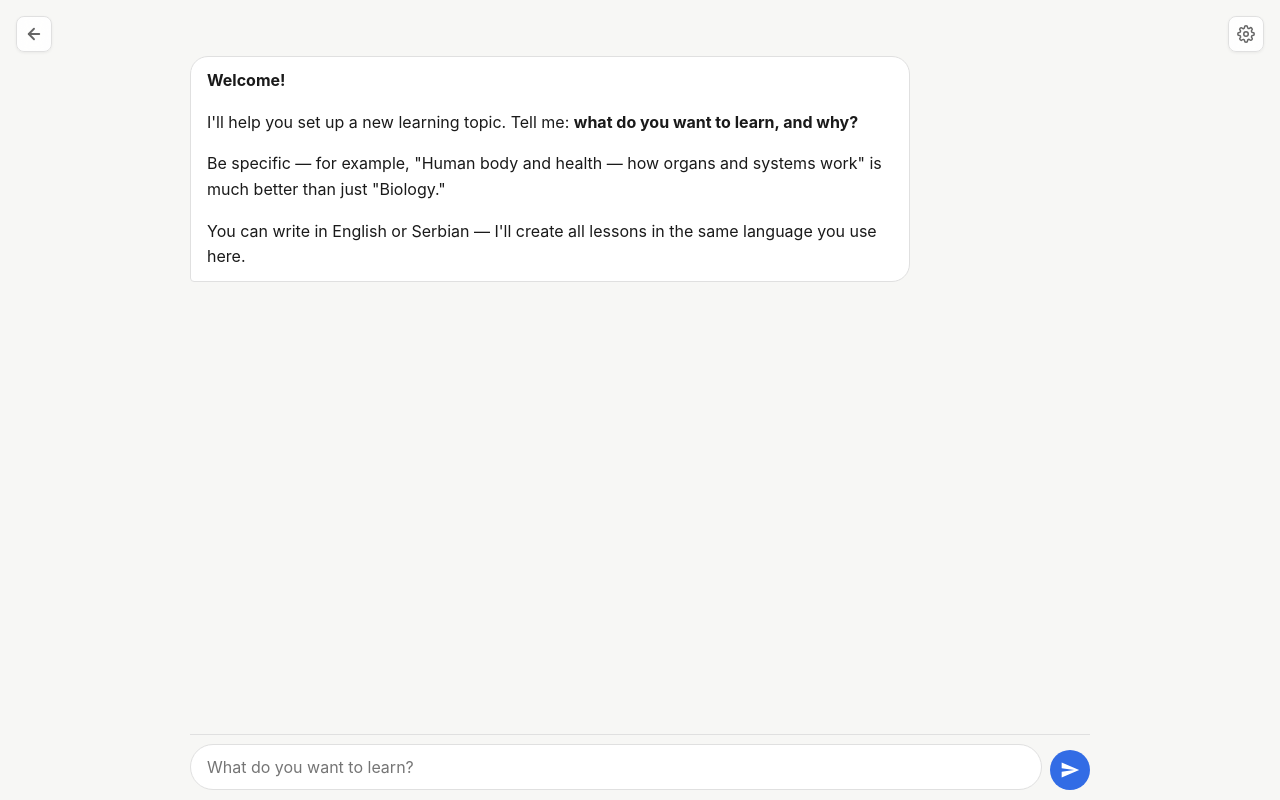
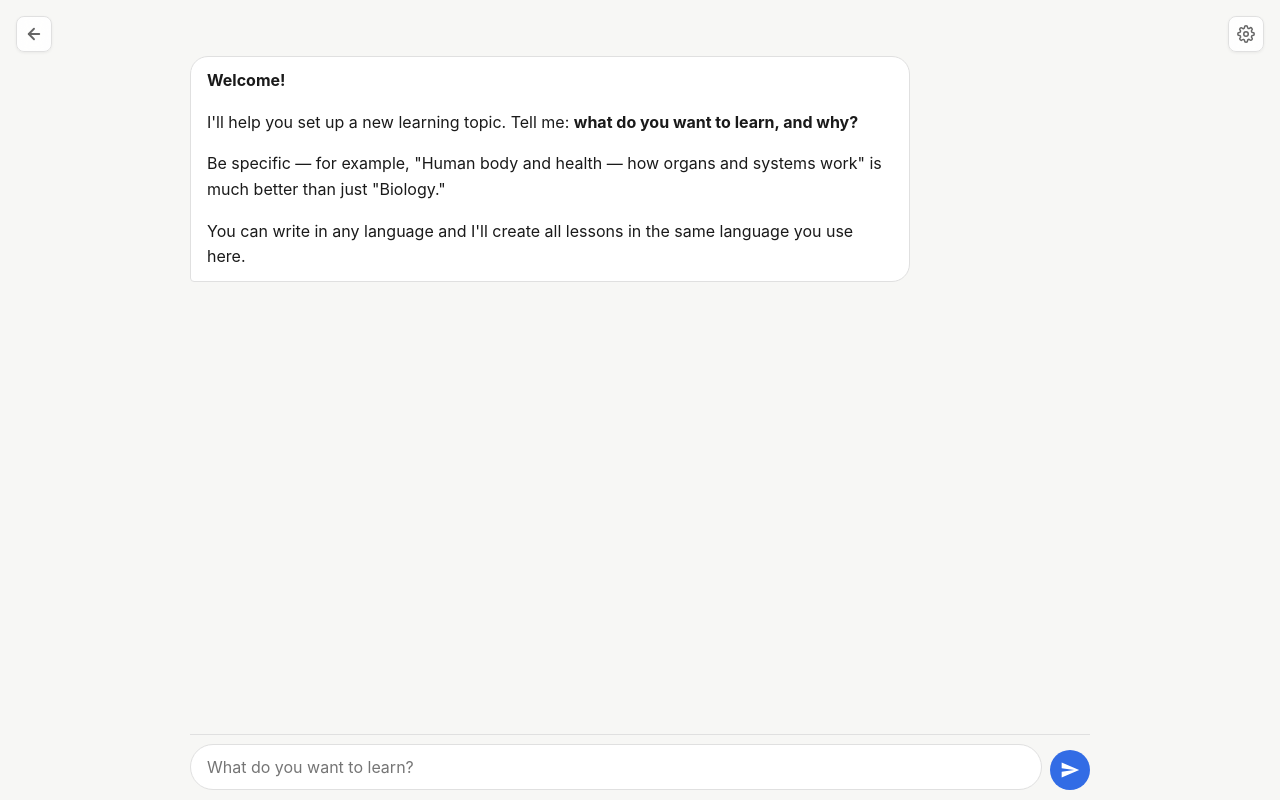
Before and after one commit to alexunder18/learning-hub, a Flask app: page /new-topic in a window 1280 px wide. Run offline with Flask 3, Linux system fonts and the light colour scheme.

Commit message:
Allow input in any language for lesson creation

```diff
--- a/templates/chat.html
+++ b/templates/chat.html
@@ -22,7 +22,7 @@
         <p><strong>Welcome!</strong></p>
         <p>I'll help you set up a new learning topic. Tell me: <strong>what do you want to learn, and why?</strong></p>
         <p>Be specific &mdash; for example, "Human body and health &mdash; how organs and systems work" is much better than just "Biology."</p>
-        <p>You can write in English or Serbian &mdash; I'll create all lessons in the same language you use here.</p>
+        <p>You can write in any language and I'll create all lessons in the same language you use here.</p>
         {% endif %}
       </div>
     </div>
```
